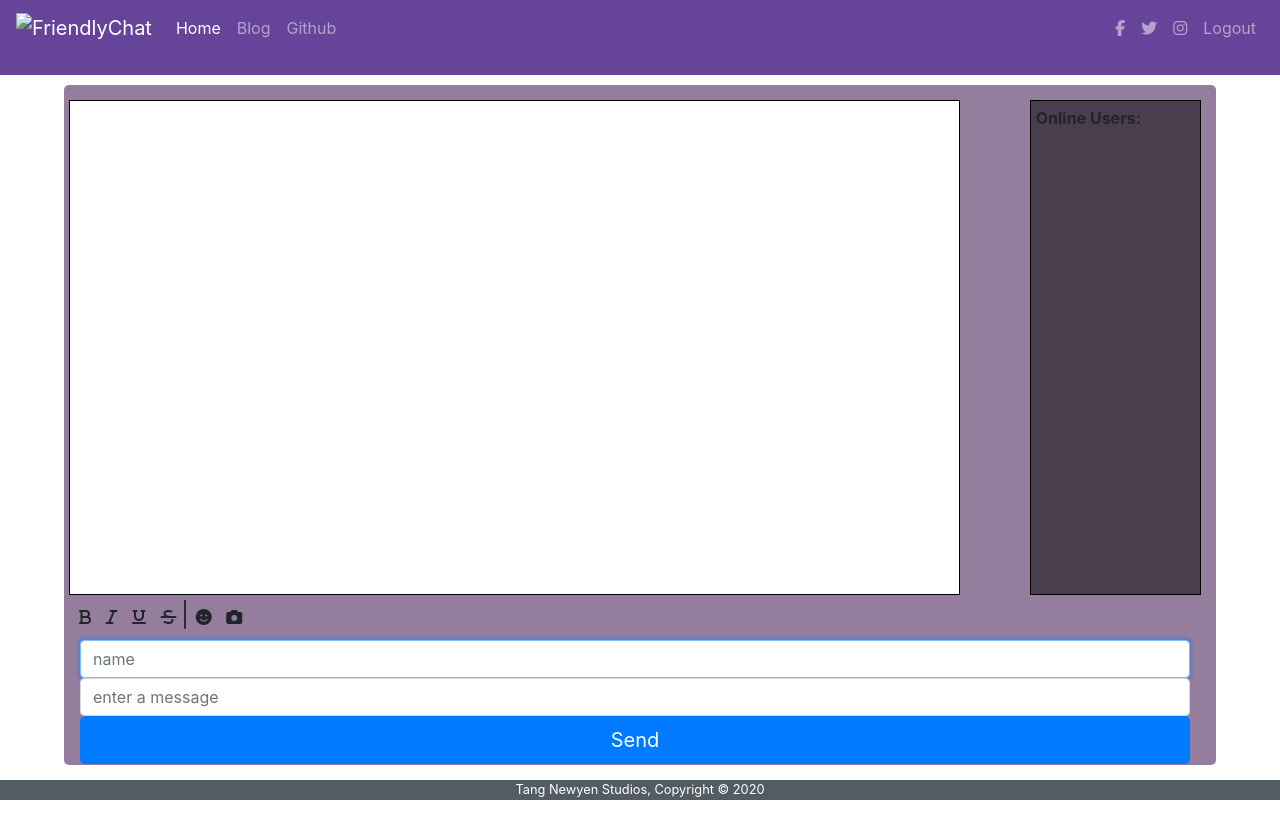
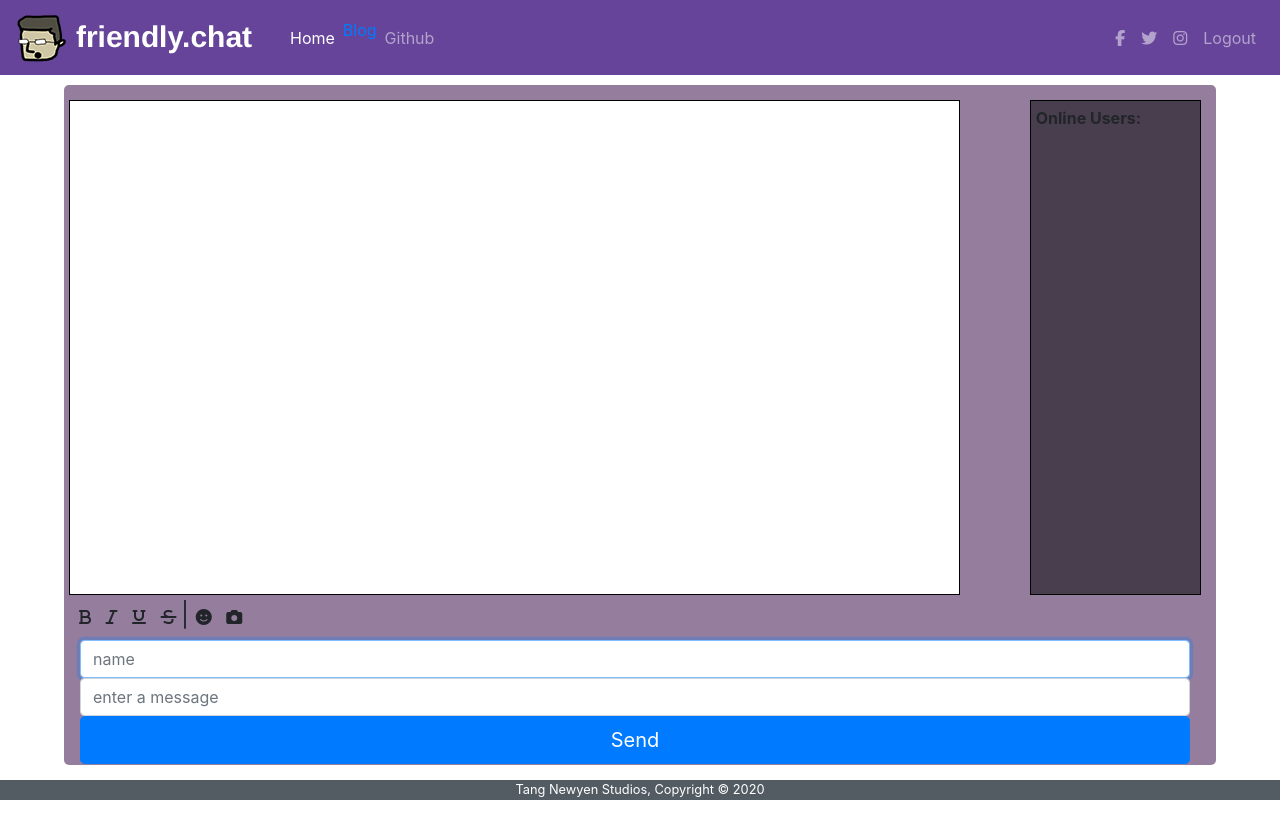
Before and after one commit to ntnguyenc/friendlychat2020, a website: page index.html in a window 1280 px wide. Drawn offline with nearby package versions, Linux system fonts and the light colour scheme; no server answers.

Commit message:
fixed img path

```diff
--- a/index.html
+++ b/index.html
@@ -10,7 +10,7 @@
 <body>
 <header class="fixed-top">
     <nav class="navbar navbar-expand-lg navbar-dark scrolling-navbar">
-        <img class="navbar-brand" src="./fc_logo.png" alt="FriendlyChat">
+        <img class="navbar-brand" src="./public/img/fc_logo.png" alt="FriendlyChat">
         <button class="navbar-toggler" type="button" data-toggle="collapse" data-target="#navbarSupportedContent" aria-controls="navbarSupportedContent" aria-expanded="false" aria-label="Toggle navigation">
             <span class="navbar-toggler-icon"></span>
         </button>
@@ -20,7 +20,7 @@
                     <a class="nav-link" href="#">Home <span class="sr-only">(current)</span></a>
                 </li>
                 <li class="nav-item">
-                    <a class="nav-link" href="#">Blog</a>
+                    <a class=g"nav-link" href="#">Blog</a>
                 </li>
                 <li class="nav-item">
                     <a class="nav-link" href="#">Github</a>
```
